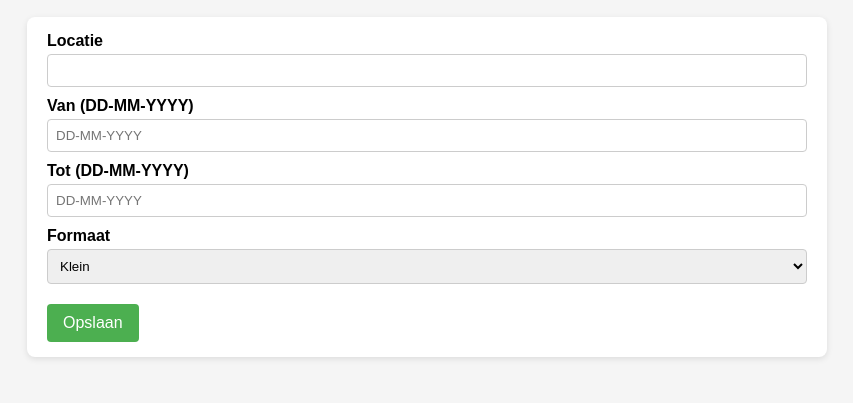
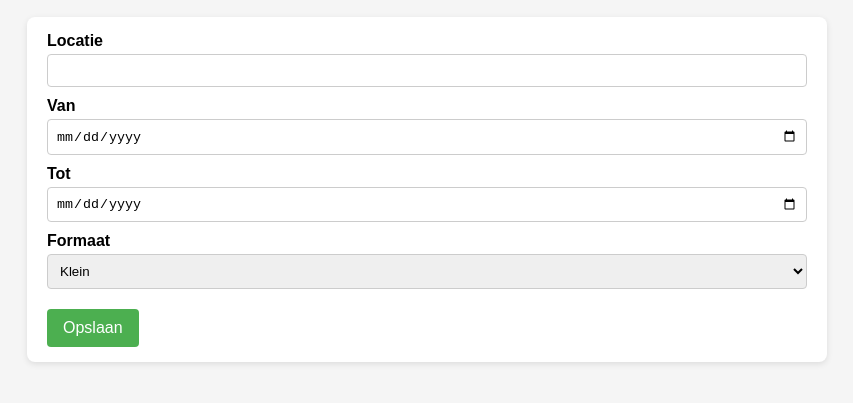
Before and after one commit to htilburgs/MMM-Kermis, a plain HTML site: page public/admin.html in a window 1280 px wide. Shown: the part 81-484 px from the top of the page, without its empty margins (213-1066 px from the left). Drawn offline with Linux system fonts and the light colour scheme; no server answers.

Commit message:
Update admin.html

```diff
--- a/public/admin.html
+++ b/public/admin.html
@@ -16,13 +16,13 @@
             </div>
 
             <div class="form-row">
-                <label for="van">Van (DD-MM-YYYY)</label>
-                <input type="text" id="van" name="van" placeholder="DD-MM-YYYY" required>
+                <label for="van">Van</label>
+                <input type="date" id="van" name="van" required>
             </div>
 
             <div class="form-row">
-                <label for="tot">Tot (DD-MM-YYYY)</label>
-                <input type="text" id="tot" name="tot" placeholder="DD-MM-YYYY" required>
+                <label for="tot">Tot</label>
+                <input type="date" id="tot" name="tot" required>
             </div>
 
             <div class="form-row">
```
